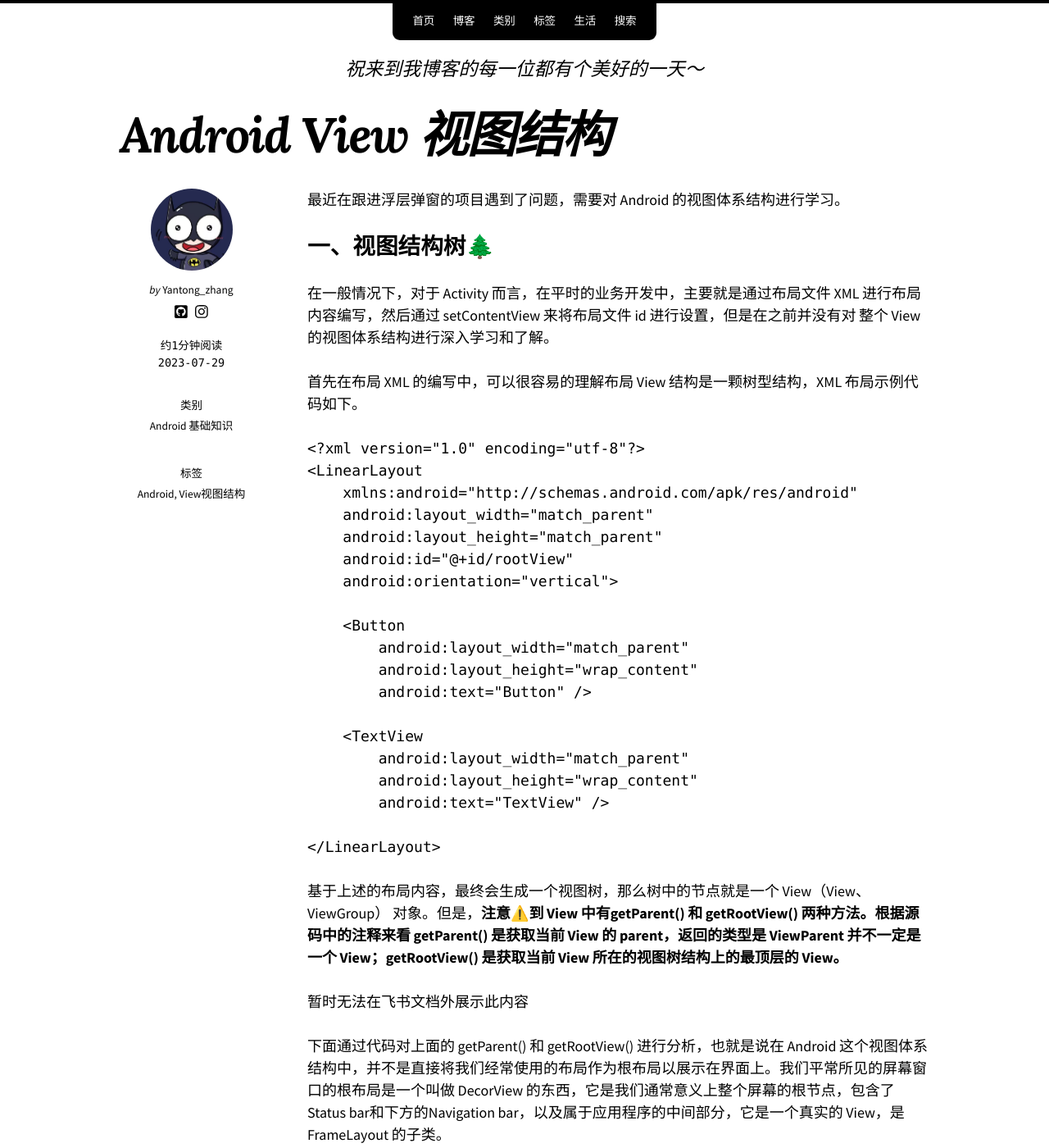
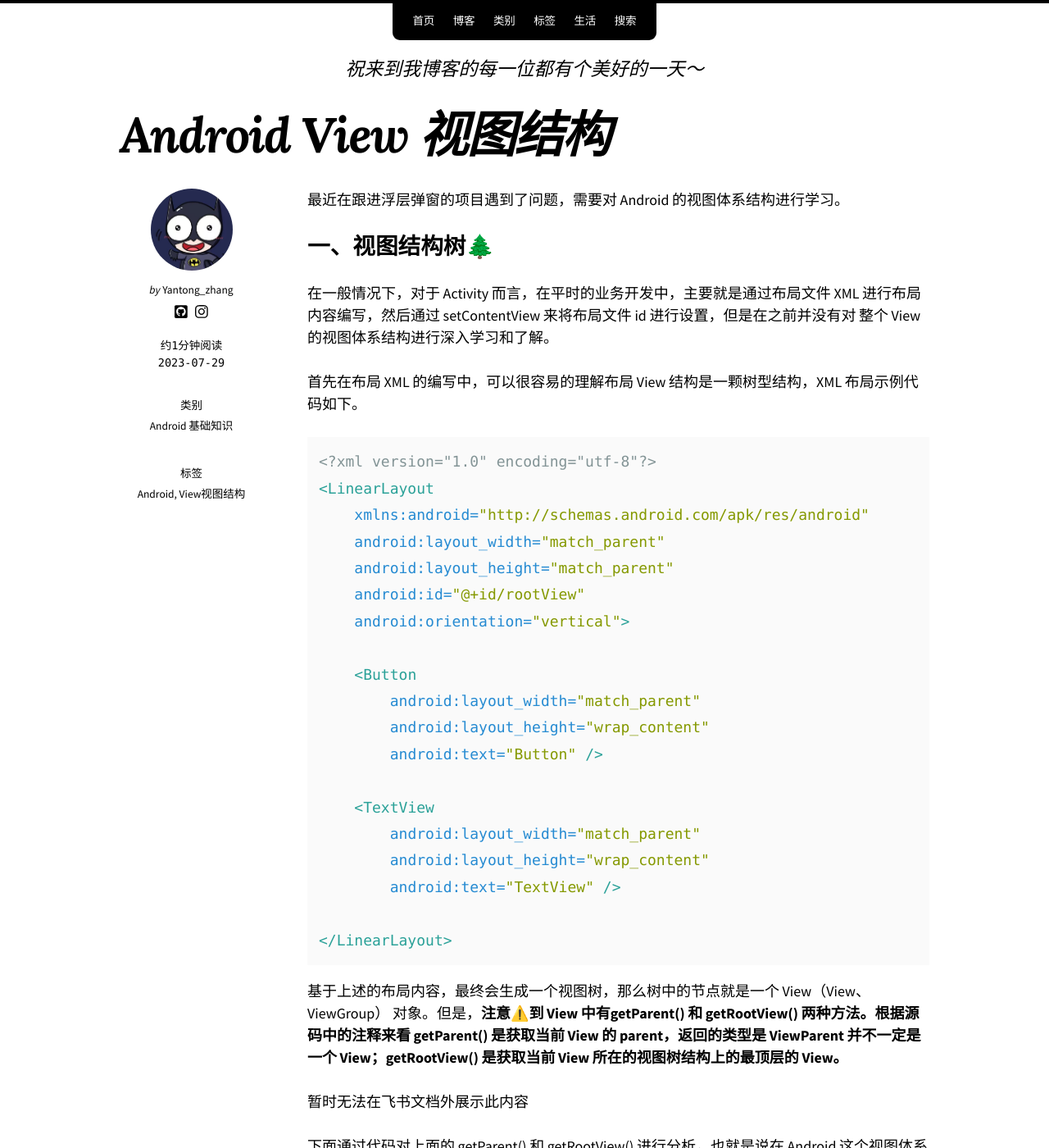
Before and after one commit to zyt1678532032/zyt1678532032.github.io, a Jekyll site: the page built from _posts/2023-07-29-View视图体系结构.md, in a window 1280 px wide and 1400 px high. Shown: the whole window at 82% size. Built offline with Jekyll 4.4.1, drawn with Linux system fonts in a browser that asks for light colours; nearby versions of some CDN libraries; some of the changed text lies outside the part shown.

Commit message:
feat:修改代码块参数，使其内容高亮

````diff
--- a/_posts/2023-07-29-View视图体系结构.md
+++ b/_posts/2023-07-29-View视图体系结构.md
@@ -17,7 +17,7 @@ tags:
 
 首先在布局 XML 的编写中，可以很容易的理解布局 View 结构是一颗树型结构，XML 布局示例代码如下。
 
-```XML
+```xml
 <?xml version="1.0" encoding="utf-8"?>
 <LinearLayout
     xmlns:android="http://schemas.android.com/apk/res/android"
@@ -75,7 +75,7 @@ tags:
 
 这样就可以非常优雅的添加弹窗，逻辑代码和布局文件都会相当独立，甚至可以用插件形式来异步加载；进一步，如果添加一个WebView，那么就可以做得更加的前端化、实时化和定制化。
 
-```Kotlin
+```kotlin
 val frameLayout: FrameLayout = rootViewOfXml.parent
 val customView = View() // 弹窗内容
 frameLayout.addView(customView)
````
